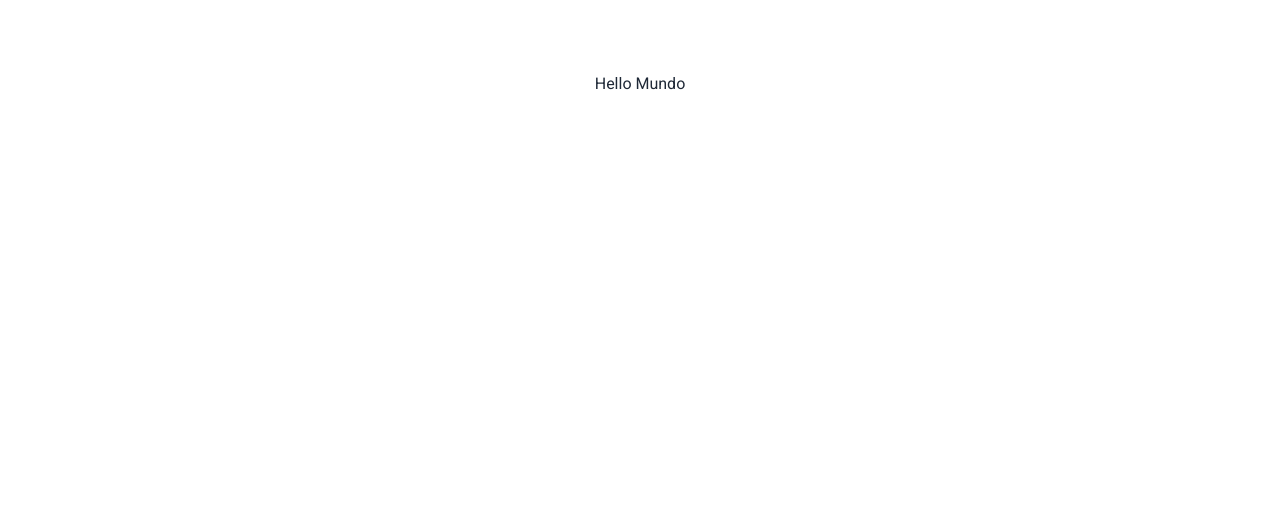
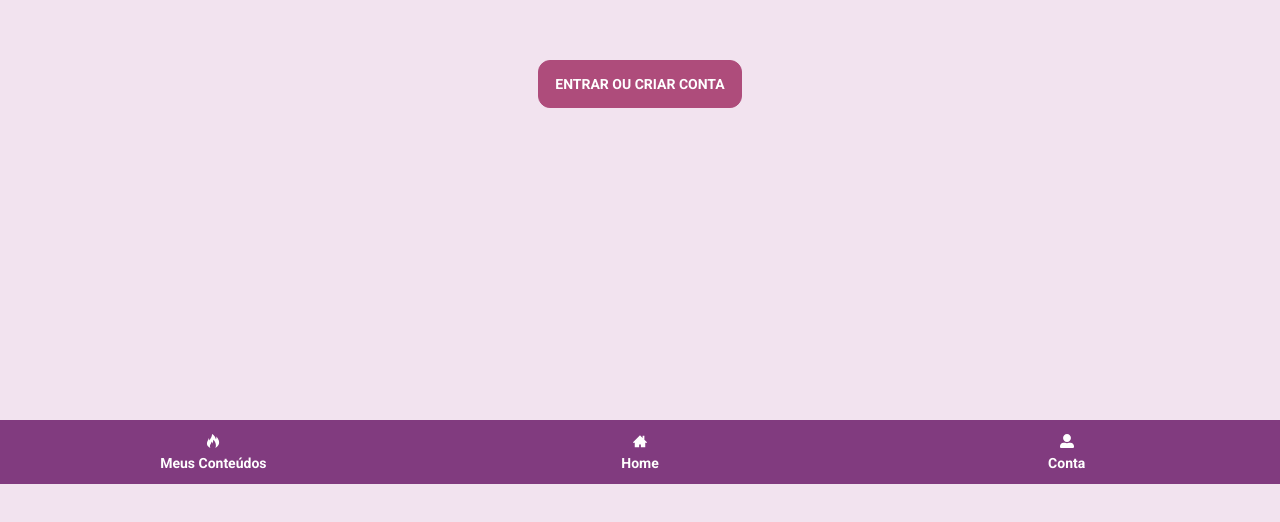
Before and after one commit to monetizzer/mvp-front, a Next.js app: page / in a window 1280 px wide. Shown: the part 316-838 px from the top of the page. Before the commit the page ends 800 px from the top, so only its background shows below. Built offline with nearby package versions, Linux system fonts and the light colour scheme.

Commit message:
Add NavBar (#7)

```diff
--- a/package.json
+++ b/package.json
@@ -39,7 +39,7 @@
 		"typescript": "latest"
 	},
 	"scripts": {
-		"dev": "next dev",
+		"dev": "next dev -p 3001",
 		"build": "next build",
 		"start": "next start",
 		"export": "next export",
--- a/src/app/layout.tsx
+++ b/src/app/layout.tsx
@@ -1,3 +1,4 @@
+import { NavBar } from "components/NavBar";
 import type { Metadata } from "next";
 import { Roboto } from "next/font/google";
 import Head from "next/head";
@@ -21,14 +22,17 @@ export default function RootLayout({
 	children: React.ReactNode;
 }) {
 	return (
-		<html lang="pt-br" data-theme="corporate">
+		<html lang="pt-br" data-theme="lasmusas">
 			<Head>
 				<link rel="manifest" href="/manifest.json" />
 				<link rel="apple-touch-icon" href="/icon-192x192.png" />
 				<meta name="theme-color" content="#803b7e" />
 			</Head>
 			<body className={roboto.className}>
-				<Providers>{children}</Providers>
+				<Providers>
+					{children}
+					<NavBar />
+				</Providers>
 			</body>
 		</html>
 	);
--- a/src/app/login/layout.tsx
+++ b/src/app/login/layout.tsx
@@ -1,3 +1,5 @@
+"use client";
+
 import { ReactNode } from "react";
 
 interface Props {
--- a/src/app/login/page.tsx
+++ b/src/app/login/page.tsx
@@ -1,17 +1,21 @@
+"use client";
+
+import Link from "next/link";
 import { BsDiscord } from "react-icons/bs";
 import { MdEmail } from "react-icons/md";
 
 export default function Login() {
 	return (
 		<div className="flex items-center justify-center flex-col">
-			<button
+			<Link
 				type="button"
 				title="Logar com discord"
-				className="btn btn-primary rounded-xl w-full"
+				className="text-white btn btn-discord rounded-xl w-full"
+				href={process.env["NEXT_PUBLIC_DISCORD_LINK_AUTH"]!}
 			>
 				<BsDiscord className="mr-2" />
 				Discord
-			</button>
+			</Link>
 			<div className="divider">OU</div>
 			<button
 				type="button"
--- a/src/app/page.tsx
+++ b/src/app/page.tsx
@@ -1,8 +1,14 @@
+"use client";
+
+import Link from "next/link";
+
 export default function Home() {
 	return (
 		<main className="min-h-[100dvh] w-full flex justify-center">
 			<section className="max-w-7xl container-padding w-full flex items-center justify-center">
-				Hello Mundo
+				<Link className="text-white btn btn-secondary rounded-xl" href="/login">
+					Entrar ou criar conta
+				</Link>
 			</section>
 		</main>
 	);
--- /dev/null
+++ b/src/components/NavBar/index.tsx
@@ -0,0 +1,36 @@
+"use client";
+
+import Link from "next/link";
+import { FaUserAlt } from "react-icons/fa";
+import { ImFire, ImHome3 } from "react-icons/im";
+
+export const NavBar = () => {
+	return (
+		<div className="navbar bg-primary text-primary-content sticky bottom-0 z-50 grid grid-cols-3 grid-rows-1 gap-4">
+			<Link
+				className="tooltip btn btn-ghost normal-case flex flex-col align-center justify-center"
+				data-tip="Meus Conteúdos"
+				href="/meus-conteudos"
+			>
+				<ImFire />
+				<span className="hidden md:block">Meus Conteúdos</span>
+			</Link>
+			<Link
+				className="tooltip btn btn-ghost normal-case  flex flex-col align-center justify-center"
+				data-tip="Home"
+				href="/"
+			>
+				<ImHome3 />
+				<span className="hidden md:block">Home</span>
+			</Link>
+			<Link
+				className="tooltip btn btn-ghost normal-case  flex flex-col align-center justify-center"
+				data-tip="Conta"
+				href="/conta"
+			>
+				<FaUserAlt />
+				<span className="hidden md:block">Conta</span>
+			</Link>
+		</div>
+	);
+};
--- a/tailwind.config.ts
+++ b/tailwind.config.ts
@@ -17,6 +17,26 @@ module.exports = {
 	},
 	plugins: [require("daisyui")],
 	daisyui: {
-		themes: ["light", "dark"],
+		themes: [
+			{
+				lasmusas: {
+					primary: "#803b7e",
+					"primary-content": "#ffffff",
+					secondary: "#ae4c7c",
+					"secondary-content": "#ffffff",
+					accent: "#f9daf4",
+					neutral: "#ae4c7c",
+					"neutral-content": "#ffffff",
+					"base-100": "#F2E3EF",
+					"base-content": "#333333",
+					".btn-discord": {
+						"background-color": "#5865F2",
+					},
+					".btn-discord:hover": {
+						"background-color": "#3442d9",
+					},
+				},
+			},
+		],
 	},
 };
```
